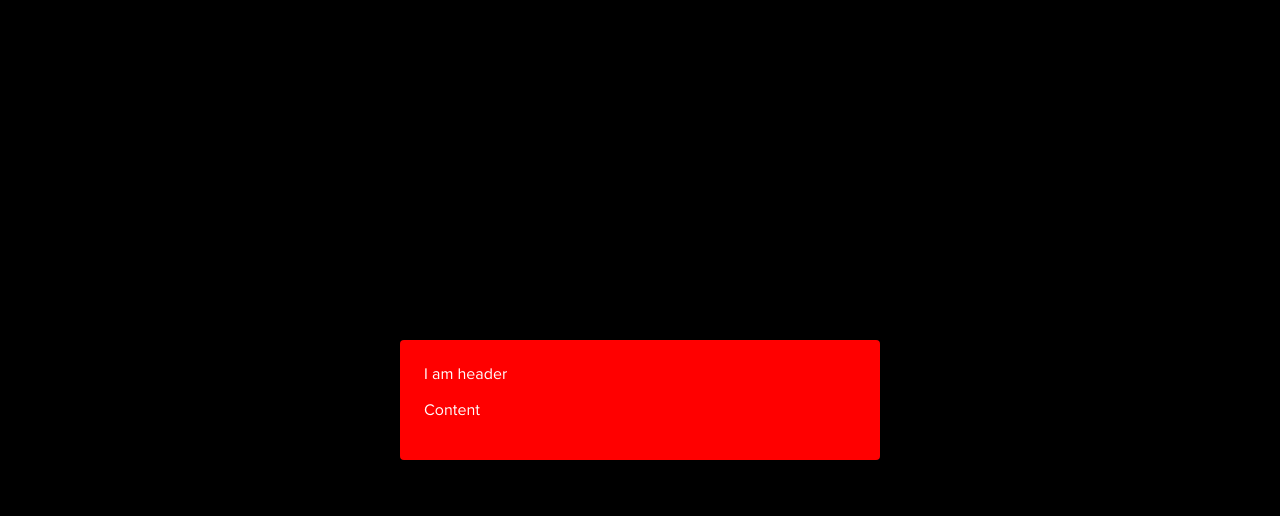
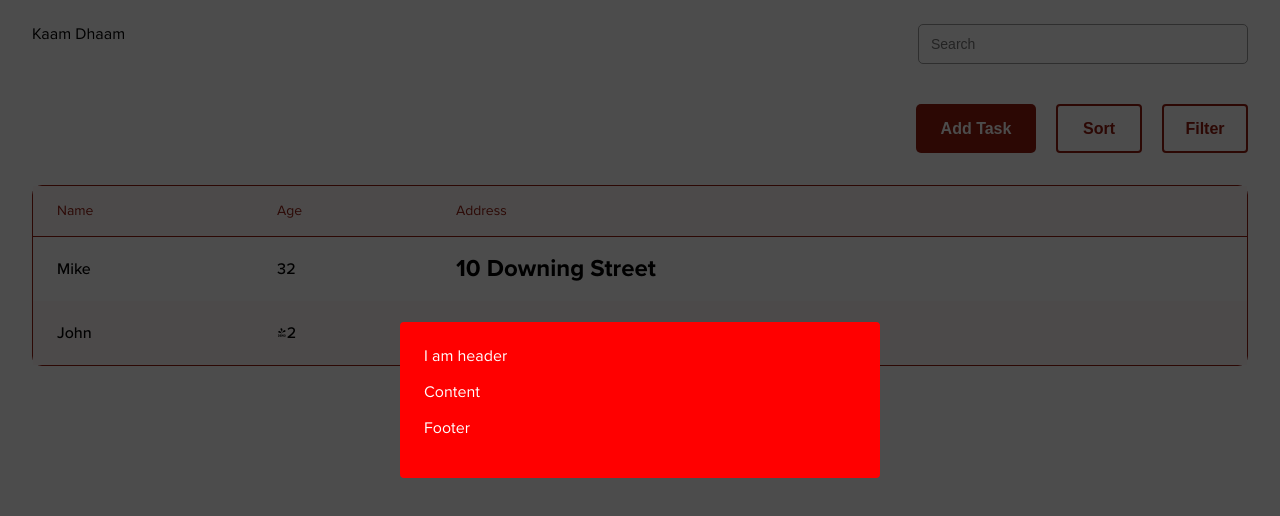
Before and after one commit to ash123mani/kaam-dhaam, a Next.js app: page / in a window 1280 px wide. Shown: the top 516 px of the page. Built offline with nearby package versions, Linux system fonts and the light colour scheme.

Commit message:
added modal footer

```diff
--- a/src/app/page.tsx
+++ b/src/app/page.tsx
@@ -23,6 +23,7 @@ export default function Home() {
             <Modal onEscKeyPress={() => setShowModal(false)}>
               <Modal.Header>I am header</Modal.Header>
               <Modal.Content>Content</Modal.Content>
+              <Modal.Footer>Footer</Modal.Footer>
             </Modal>
         }
 
--- a/src/shared/modal/index.ts
+++ b/src/shared/modal/index.ts
@@ -1,11 +1,14 @@
 import { ModalContent } from './modal-content';
 import { Modal as InternalModal, ModalHeader } from './modal';
+import { ModalFooter } from "@/shared/modal/modal-footer";
 
 type CompoundedModal = typeof InternalModal & {
     Content: typeof ModalContent;
     Header: typeof ModalHeader;
+    Footer: typeof ModalFooter;
 };
 
 export const Modal = InternalModal as CompoundedModal;
 Modal.Content = ModalContent;
 Modal.Header = ModalHeader;
+Modal.Footer = ModalFooter;
--- /dev/null
+++ b/src/shared/modal/modal-footer.module.css
@@ -0,0 +1,5 @@
+.modalFooter {
+    margin-bottom: 16px;
+    color: white;
+    position: relative;
+}
--- /dev/null
+++ b/src/shared/modal/modal-footer.tsx
@@ -0,0 +1,13 @@
+import React, { ReactNode } from 'react'
+
+import styles from './modal-footer.module.css'
+
+interface ModalFooterProps {
+    children: ReactNode,
+}
+
+export const ModalFooter = ({ children }:ModalFooterProps) => (
+  <div className={styles.modalFooter}>
+    {children}
+  </div>
+)
--- a/src/shared/modal/modal.module.css
+++ b/src/shared/modal/modal.module.css
@@ -9,11 +9,20 @@
     z-index: 2;
 }
 
+.modalBackdrop {
+    position: absolute;
+    width: 100vw;
+    height: 100vh;
+    background: black;
+    opacity: 0.7;
+    z-index: -1;
+}
+
 .modalWrapper {
     padding: 24px 24px;
     width: 480px;
     background: red;
     border-radius: 4px;
     animation: expand 0.2s linear;
-    box-shadow: 0 0 0 50vmax #000000;
+    /*box-shadow: 0 0 0 50vmax #000000;*/
 }
--- a/src/shared/modal/modal.tsx
+++ b/src/shared/modal/modal.tsx
@@ -1,8 +1,10 @@
+"use client";
 import React, { ReactNode, useEffect } from 'react'
 import { createPortal } from 'react-dom'
 
 import { ModalHeader } from './modal-header'
 import { ModalContent } from './modal-content'
+import { ModalFooter } from './modal-footer'
 
 import styles from './modal.module.css'
 
@@ -24,6 +26,7 @@ const Modal = ({ children, onEscKeyPress }:ModalProps) => {
 
   return createPortal(
     <div className={styles.modal}>
+      <div className={styles.modalBackdrop}></div>
       <div className={styles.modalWrapper}>
         {children}
       </div>
@@ -36,4 +39,5 @@ export {
   Modal,
   ModalHeader,
   ModalContent,
+  ModalFooter
 }
```
